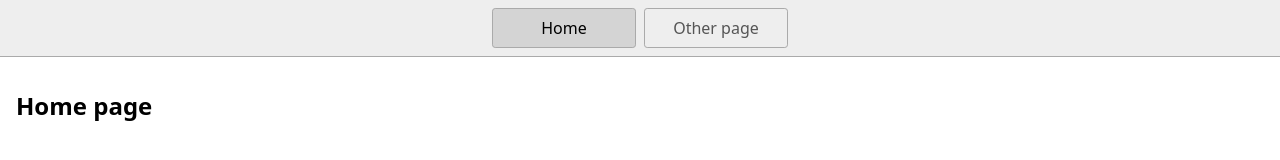
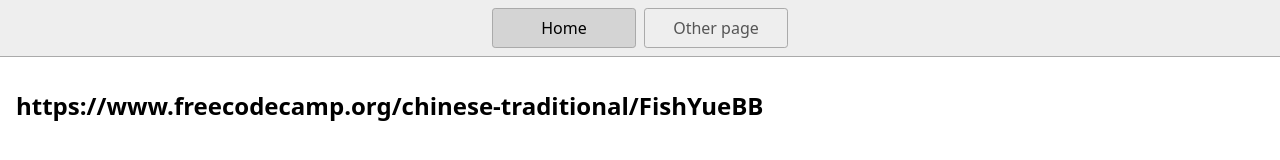
Before and after one commit to FishyueBB/20240911-1st-repo-, a website: page index.html in a window 1280 px wide. Drawn offline with Linux system fonts and the light colour scheme.

Commit message:
https://www.freecodecamp.org/chinese-traditional/FishYueBB

```diff
--- a/index.html
+++ b/index.html
@@ -17,7 +17,7 @@
       <a href="/page2.html">Other page</a>
     </nav>
     <main>
-      <h1>Home page</h1>
+      <h1>https://www.freecodecamp.org/chinese-traditional/FishYueBB</h1>
     </main>
   </body>
 </html>
```
Also changed, not shown: 1 other file.
